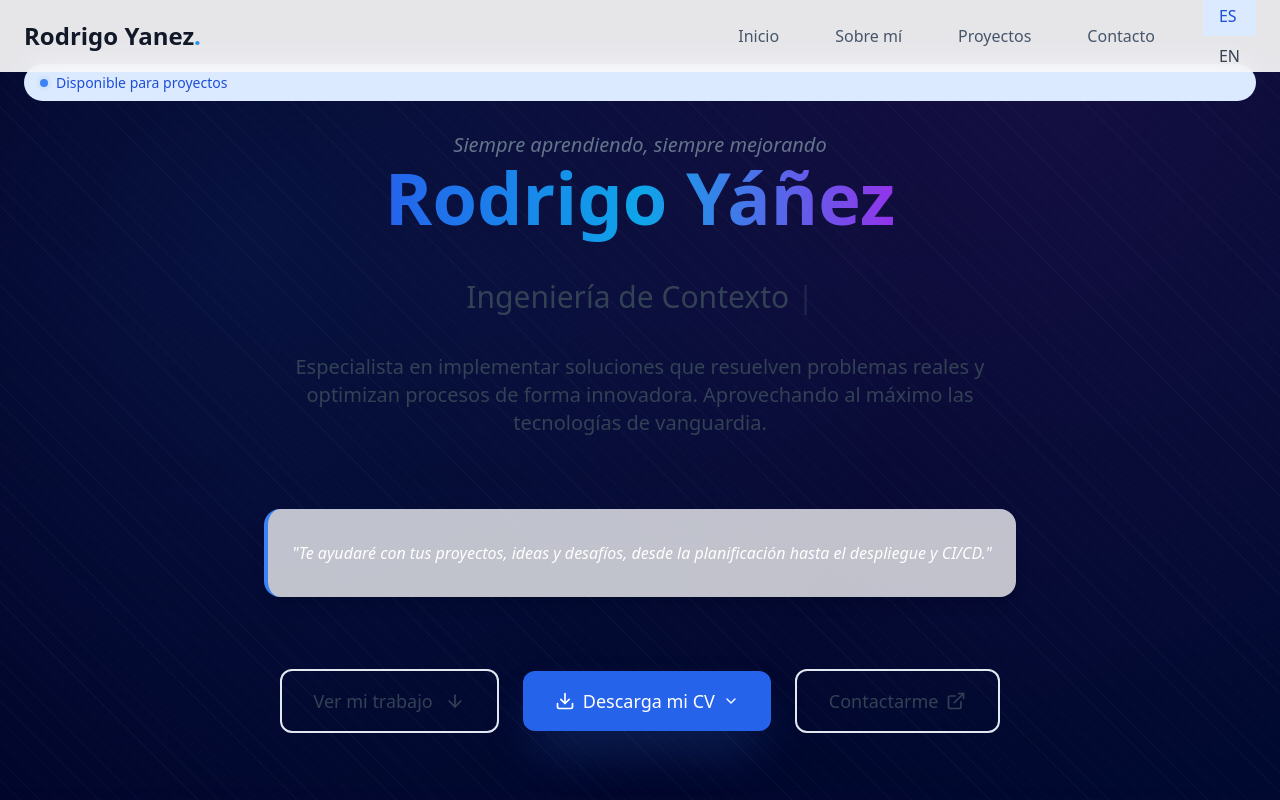
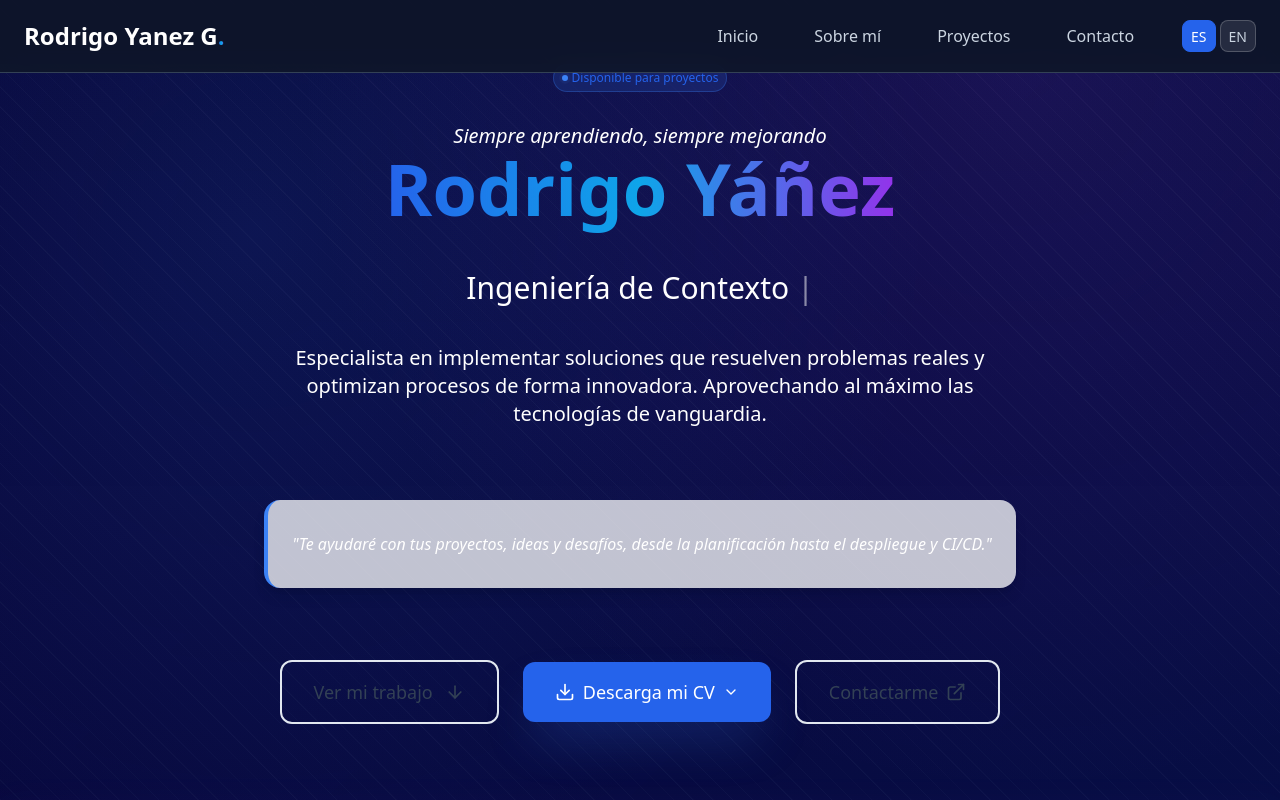
Before and after one commit to Canariolol/portfolio, a Next.js app: page / in a window 1280 px wide. Shown: the top 800 px of the page. Built offline with nearby package versions, Linux system fonts and the light colour scheme.

Commit message:
Texto corregido en hero. Header ok. Background ok

```diff
--- a/src/components/Header.module.css
+++ b/src/components/Header.module.css
@@ -6,9 +6,9 @@
   left: 0;
   right: 0;
   z-index: var(--z-fixed);
-  background: var(--bg-white-90);
+  background: var(--bg-slate-900-90);
   backdrop-filter: blur(12px);
-  border-bottom: 1px solid var(--border-gray-200);
+  border-bottom: 1px solid var(--border-slate-700);
   transition: all var(--transition-normal);
 }
 
@@ -31,13 +31,13 @@
 .logo {
   font-size: 1.5rem;
   font-weight: 700;
-  color: var(--text-gray-900);
+  color: var(--text-primary);
   text-decoration: none;
   transition: color var(--transition-fast);
 }
 
 .logo:hover {
-  color: var(--color-blue-600);
+  color: var(--color-blue-400);
 }
 
 .logoHighlight {
@@ -63,7 +63,7 @@
 }
 
 .navLink {
-  color: var(--text-slate-600);
+  color: var(--text-slate-300);
   text-decoration: none;
   font-weight: 500;
   padding: var(--spacing-sm) var(--spacing-md);
@@ -73,17 +73,19 @@
 }
 
 .navLink:hover {
-  color: var(--color-blue-600);
-  background: var(--color-blue-50);
+  color: var(--color-blue-400);
+  background: rgba(59, 130, 246, 0.1);
 }
 
 .navLink.active {
-  color: var(--color-blue-600);
-  background: var(--color-blue-100);
+  color: var(--color-blue-400);
+  background: rgba(59, 130, 246, 0.15);
 }
 
 .languageSelector {
-  position: relative;
+  display: flex;
+  align-items: center;
+  gap: var(--spacing-xs);
 }
 
 .languageButton {
@@ -120,25 +122,32 @@
 }
 
 .languageOption {
-  display: block;
-  width: 100%;
-  padding: var(--spacing-sm) var(--spacing-md);
-  background: none;
-  border: none;
-  text-align: left;
+  display: flex;
+  align-items: center;
+  justify-content: center;
+  padding: var(--spacing-xs) var(--spacing-sm);
+  min-width: 32px;
+  height: 32px;
+  background: rgba(255, 255, 255, 0.1);
+  border: 1px solid rgba(255, 255, 255, 0.2);
+  border-radius: var(--radius-md);
+  font-size: 0.875rem;
+  font-weight: 500;
   cursor: pointer;
-  color: var(--text-gray-700);
-  transition: background-color var(--transition-fast);
+  color: var(--text-slate-300);
+  transition: all var(--transition-fast);
 }
 
 .languageOption:hover {
-  background: var(--color-gray-50);
+  background: rgba(255, 255, 255, 0.15);
+  border-color: rgba(255, 255, 255, 0.3);
+  color: var(--text-primary);
 }
 
 .languageOption.active {
-  background: var(--color-blue-100);
-  color: var(--color-blue-700);
-  font-weight: 500;
+  background: var(--color-blue-600);
+  border-color: var(--color-blue-600);
+  color: var(--text-primary);
 }
 
 .mobileMenuButton {
@@ -147,12 +156,12 @@
   border: none;
   padding: var(--spacing-sm);
   cursor: pointer;
-  color: var(--text-gray-700);
+  color: var(--text-slate-300);
   transition: color var(--transition-fast);
 }
 
 .mobileMenuButton:hover {
-  color: var(--color-blue-600);
+  color: var(--color-blue-400);
 }
 
 .mobileMenu {
@@ -179,9 +188,9 @@
     top: 72px;
     left: 0;
     right: 0;
-    background: var(--bg-white-95);
+    background: var(--bg-slate-900-95);
     backdrop-filter: blur(12px);
-    border-bottom: 1px solid var(--border-gray-200);
+    border-bottom: 1px solid var(--border-slate-700);
     transform: translateY(-100%);
     transition: transform var(--transition-normal);
     z-index: var(--z-sticky);
@@ -203,26 +212,26 @@
   .mobileNavLink {
     display: block;
     padding: var(--spacing-lg) var(--spacing-xl);
-    color: var(--text-slate-600);
+    color: var(--text-slate-300);
     text-decoration: none;
     font-weight: 500;
     transition: all var(--transition-fast);
-    border-bottom: 1px solid var(--border-gray-200);
+    border-bottom: 1px solid var(--border-slate-700);
   }
 
   .mobileNavLink:hover {
-    color: var(--color-blue-600);
-    background: var(--color-blue-50);
+    color: var(--color-blue-400);
+    background: rgba(59, 130, 246, 0.1);
   }
 
   .mobileNavLink.active {
-    color: var(--color-blue-600);
-    background: var(--color-blue-100);
+    color: var(--color-blue-400);
+    background: rgba(59, 130, 246, 0.15);
   }
 
   .mobileLanguageSelector {
     padding: var(--spacing-lg) var(--spacing-xl);
-    border-bottom: 1px solid var(--border-gray-200);
+    border-bottom: 1px solid var(--border-slate-700);
   }
 
   .mobileLanguageButton {
@@ -247,8 +256,8 @@
 
   .mobileLanguageDropdown {
     margin-top: var(--spacing-md);
-    background: var(--bg-gray-50);
-    border: 1px solid var(--border-gray-300);
+    background: rgba(255, 255, 255, 0.05);
+    border: 1px solid rgba(255, 255, 255, 0.1);
     border-radius: var(--radius-lg);
     overflow: hidden;
   }
@@ -261,17 +270,17 @@
     border: none;
     text-align: center;
     cursor: pointer;
-    color: var(--text-gray-700);
+    color: var(--text-slate-300);
     transition: background-color var(--transition-fast);
   }
 
   .mobileLanguageOption:hover {
-    background: var(--bg-white);
+    background: rgba(255, 255, 255, 0.1);
   }
 
   .mobileLanguageOption.active {
-    background: var(--color-blue-100);
-    color: var(--color-blue-700);
+    background: var(--color-blue-600);
+    color: var(--text-primary);
     font-weight: 500;
   }
 }
--- a/src/components/Header.tsx
+++ b/src/components/Header.tsx
@@ -70,7 +70,7 @@ export default function Header() {
         <div className={styles.headerContent}>
           <div className={styles.logoContainer}>
             <Link href="/" className={styles.logo}>
-              Rodrigo Yanez<span className={styles.logoHighlight}>.</span>
+              Rodrigo Yanez G<span className={styles.logoHighlight}>.</span>
             </Link>
           </div>
 
--- a/src/sections/Hero.module.css
+++ b/src/sections/Hero.module.css
@@ -46,28 +46,33 @@
 .badge {
   display: inline-flex;
   align-items: center;
-  padding: var(--spacing-sm) var(--spacing-md);
-  background: var(--color-blue-100);
-  color: var(--color-blue-700);
+  justify-content: center;
+  padding: var(--spacing-xs) var(--spacing-sm);
+  background: rgba(59, 130, 246, 0.15);
+  color: var(--color-blue-600);
+  border: 1px solid rgba(59, 130, 246, 0.3);
   border-radius: var(--radius-full);
-  font-size: 0.875rem;
+  font-size: 0.75rem;
   font-weight: 500;
   backdrop-filter: blur(8px);
+  margin: 0 auto;
+  width: fit-content;
 }
 
 @media (prefers-color-scheme: dark) {
   .badge {
-    background: var(--color-blue-900);
-    color: var(--color-blue-200);
+    background: rgba(59, 130, 246, 0.2);
+    color: var(--color-blue-400);
+    border-color: rgba(59, 130, 246, 0.4);
   }
 }
 
 .badgePulse {
   display: flex;
-  height: 8px;
-  width: 8px;
+  height: 6px;
+  width: 6px;
   position: relative;
-  margin-right: var(--spacing-sm);
+  margin-right: var(--spacing-xs);
 }
 
 .badgePing {
@@ -86,8 +91,8 @@
   position: relative;
   display: inline-flex;
   border-radius: var(--radius-full);
-  height: 8px;
-  width: 8px;
+  height: 6px;
+  width: 6px;
   background: var(--color-blue-500);
 }
 
@@ -107,14 +112,8 @@
   font-size: 1.25rem;
   line-height: 1.5rem;
   font-style: italic;
-  color: var(--text-slate-500);
+  color: var(--text-primary);
   margin-bottom: var(--spacing-xs);
-}
-
-@media (prefers-color-scheme: dark) {
-  .tagline {
-    color: var(--text-slate-300);
-  }
 }
 
 .mainTitle {
@@ -153,19 +152,13 @@
   height: 3rem;
   font-size: 1.5rem;
   line-height: 2rem;
-  color: var(--text-slate-700);
+  color: var(--text-primary);
 }
 
 @media (min-width: 768px) {
   .rolesContainer {
     font-size: 1.875rem;
     line-height: 2.25rem;
-  }
-}
-
-@media (prefers-color-scheme: dark) {
-  .rolesContainer {
-    color: var(--text-slate-200);
   }
 }
 
@@ -190,15 +183,9 @@
 .description {
   font-size: 1.25rem;
   line-height: 1.75rem;
-  color: var(--text-slate-700);
+  color: var(--text-primary);
   max-width: 48rem;
   margin: 0 auto;
-}
-
-@media (prefers-color-scheme: dark) {
-  .description {
-    color: var(--text-slate-300);
-  }
 }
 
 /* Quote */
@@ -213,6 +200,7 @@
   max-width: 48rem;
   margin-left: auto;
   margin-right: auto;
+  color: var(--text-primary);
 }
 
 @media (prefers-color-scheme: dark) {
@@ -451,7 +439,7 @@
 }
 
 .statLabel {
-  color: var(--text-slate-600);
+  color: var(--text-primary);
   font-size: 0.875rem;
   line-height: 1.25rem;
 }
@@ -460,12 +448,6 @@
   .statLabel {
     font-size: 1rem;
     line-height: 1.5rem;
-  }
-}
-
-@media (prefers-color-scheme: dark) {
-  .statLabel {
-    color: var(--text-slate-400);
   }
 }
 
--- a/src/styles/variables.css
+++ b/src/styles/variables.css
@@ -3,7 +3,7 @@
 /* Colores principales - Fijos para consistencia sin importar el tema del navegador */
 :root {
   /* Colores de fondo */
-  --bg-primary: #010025;
+  --bg-primary: #08053b;
   --bg-secondary: #0a0a0a;
   --bg-tertiary: #ededed;
   --bg-white: #ffffff;
```
